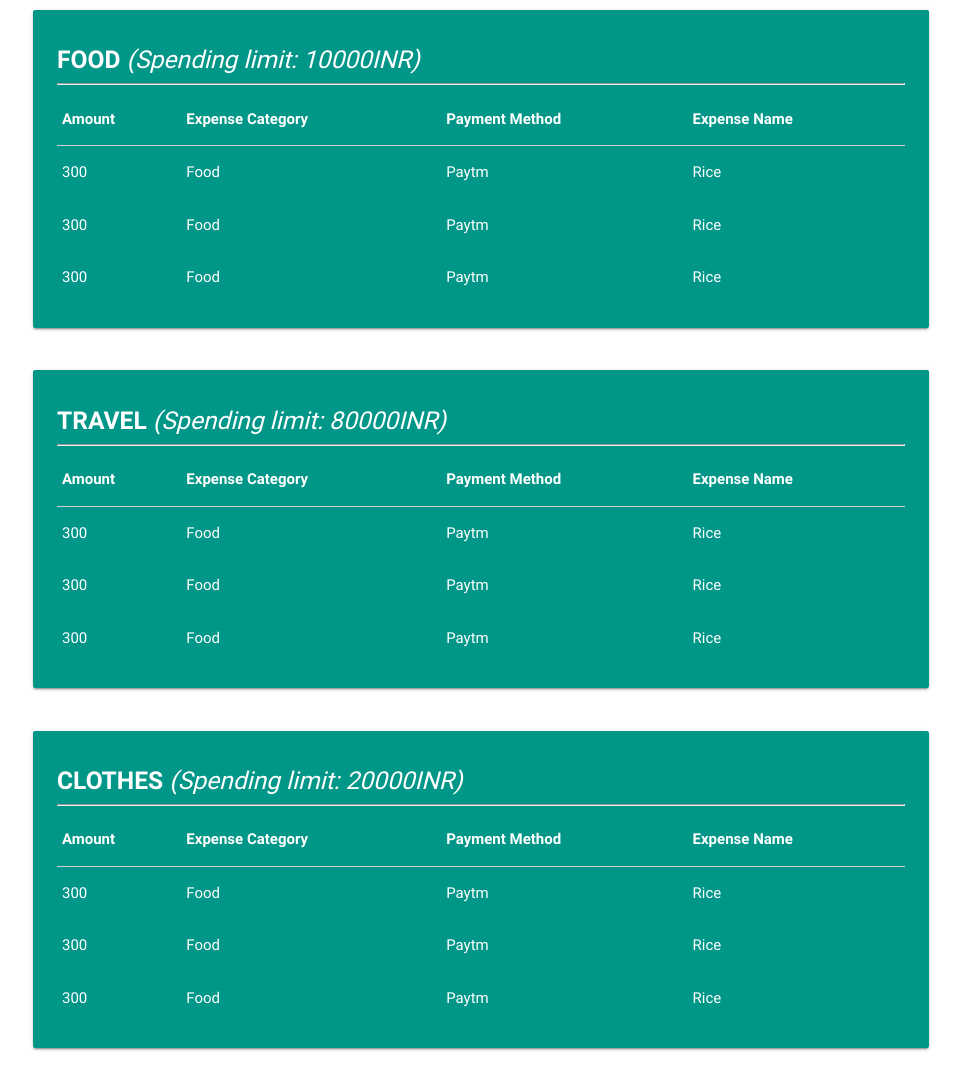
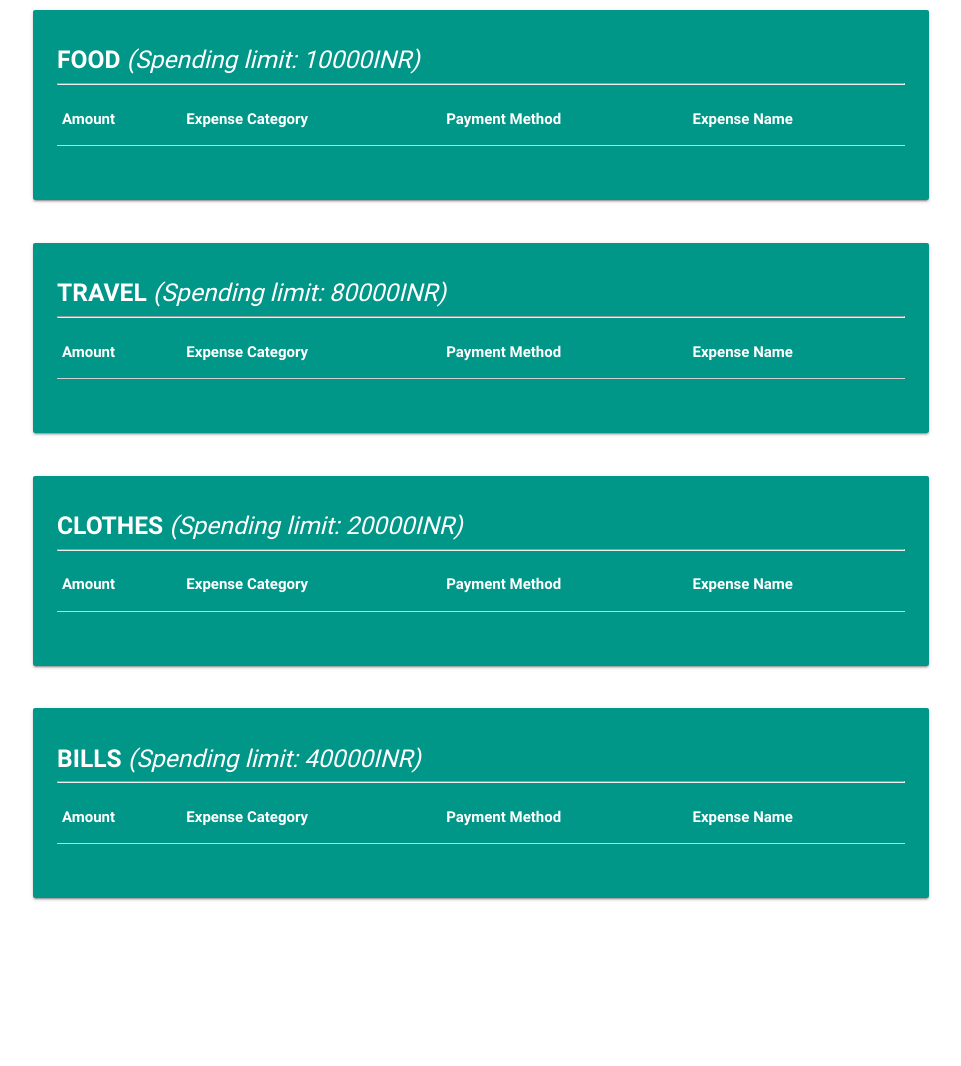
Before and after one commit to Bisso1998/PersonalExpenseManagementFrontEnd, a plain HTML site: page index.html in a window 1280 px wide. Shown: the part 257-1323 px from the top of the page, without its empty margins (159-1120 px from the left). After the commit the page ends 1190 px from the top, so only its background shows below. Drawn offline with nearby package versions, Linux system fonts and the light colour scheme.

Commit message:
done with all basic features

```diff
--- a/index.html
+++ b/index.html
@@ -16,7 +16,6 @@
   <body>
     <nav>
     <div class="nav-wrapper">
-      <a href="#" class="brand-logo right">Logo</a>
       <ul id="nav-mobile" class="left hide-on-med-and-down">
         <li><a href="sass.html">Personal Expense Manager</a></li>
       </ul>
@@ -55,10 +54,10 @@
           <div class="col s12 m6" style="display:none " id="addExpense">
             <div class="card-panel teal">
               <span class="white-text">
-              <h6>Enter amount: <input type="text" name="" value="" id="amount"></h6>
+              <h6>Enter amount: <input type="number" name="" value="" id="amount"></h6>
               <h6>Enter expense category: <input type="text" name="" value="" id="expenseCategory"></h6>
-              <h6>Enter payment method: <input type="number" name="" value="" id="paymentMethod"></h6>
-              <h6>Expense name : <input type="number" name="" value="" id="expenseName"></h6>
+              <h6>Enter payment method: <input type="text" name="" value="" id="paymentMethod"></h6>
+              <h6>Expense name : <input type="text" name="" value="" id="expenseName"></h6>
 
               <a class="waves-effect waves-light btn" id="catAdded" onclick="addData()">DONE</a>
               <script type="text/javascript">
@@ -71,7 +70,7 @@
                   var paymentMethod = document.getElementById('paymentMethod').value;
                   var expenseName = document.getElementById('expenseName').value;
                   $( "#" + expenseCategory ).after(  '<tr> <td>'+amount+'</td><td>'+expenseCategory+'</td><td>'+paymentMethod+'</td> <td>'+expenseName+'</td> </tr>'  );
-
+                  alert ("Added " + amount +"INR" + " to " + expenseCategory);
                 }
               </script>
               </span>
@@ -103,8 +102,8 @@
         var name = document.getElementById('catName').value;
         var limit =  document.getElementById('catLimit').value;
         console.log(name);
-        $( "#abc" ).after(  '<div class="row"> <div class="col s12 m12"> <div class="card-panel teal"> <span class="white-text"> <h5><b>'   + name +  '</b><i> (Spending limit:' + limit + ' INR)</i></h5> <hr><table> <thead> <tr> <th>Amount</th> <th>Expense Category</th> <th>Payment Method</th> <th>Expense Name</th> </tr> </thead> <tbody> <tr id="'    + name +  '"> <td>300</td> <td>Food</td> <td>Paytm</td> <td>Rice</td> </tr> </tbody> </table> </span> </div> </div> </div>'  );
-
+        $( "#abc" ).after(  '<div class="row"> <div class="col s12 m12"> <div class="card-panel teal"> <span class="white-text"> <h5><b>'   + name +  '</b><i> (Spending limit:' + limit + ' INR)</i></h5> <hr><table> <thead> <tr> <th>Amount</th> <th>Expense Category</th> <th>Payment Method</th> <th>Expense Name</th> </tr> </thead> <tbody> <tr id='  +name+    '> <td></td> <td></td> <td></td> <td></td> </tr> </tbody> </table> </span> </div> </div> </div>'  );
+        alert(name + " added as a category with an expense limit of: " + limit + "INR");
       }
     </script>
     <div class="row">
@@ -125,25 +124,12 @@
        </thead>
 
        <tbody>
-         <tr>
-           <td>300</td>
-           <td>Food</td>
-           <td>Paytm</td>
-           <td>Rice</td>
 
-         </tr>
-         <tr>
-           <td>300</td>
-           <td>Food</td>
-           <td>Paytm</td>
-           <td>Rice</td>
-
-         </tr>
          <tr id="food">
-           <td>300</td>
-           <td>Food</td>
-           <td>Paytm</td>
-           <td>Rice</td>
+           <td></td>
+           <td></td>
+           <td></td>
+           <td></td>
 
          </tr>
        </tbody>
@@ -175,25 +161,12 @@
        </thead>
 
        <tbody>
-         <tr>
-           <td>300</td>
-           <td>Food</td>
-           <td>Paytm</td>
-           <td>Rice</td>
 
-         </tr>
-         <tr>
-           <td>300</td>
-           <td>Food</td>
-           <td>Paytm</td>
-           <td>Rice</td>
-
-         </tr>
          <tr id="travel">
-           <td>300</td>
-           <td>Food</td>
-           <td>Paytm</td>
-           <td>Rice</td>
+           <td></td>
+           <td></td>
+           <td></td>
+           <td></td>
 
          </tr>
        </tbody>
@@ -220,25 +193,11 @@
        </thead>
 
        <tbody>
-         <tr>
-           <td>300</td>
-           <td>Food</td>
-           <td>Paytm</td>
-           <td>Rice</td>
-
-         </tr>
-         <tr>
-           <td>300</td>
-           <td>Food</td>
-           <td>Paytm</td>
-           <td>Rice</td>
-
-         </tr>
          <tr id="clothes">
-           <td>300</td>
-           <td>Food</td>
-           <td>Paytm</td>
-           <td>Rice</td>
+           <td></td>
+           <td></td>
+           <td></td>
+           <td></td>
 
          </tr>
        </tbody>
@@ -265,25 +224,12 @@
        </thead>
 
        <tbody>
-         <tr>
-           <td>300</td>
-           <td>Food</td>
-           <td>Paytm</td>
-           <td>Rice</td>
 
-         </tr>
-         <tr>
-           <td>300</td>
-           <td>Food</td>
-           <td>Paytm</td>
-           <td>Rice</td>
-
-         </tr>
          <tr id="bills">
-           <td>300</td>
-           <td>Food</td>
-           <td>Paytm</td>
-           <td>Rice</td>
+           <td></td>
+           <td></td>
+           <td></td>
+           <td></td>
 
          </tr>
        </tbody>
```
